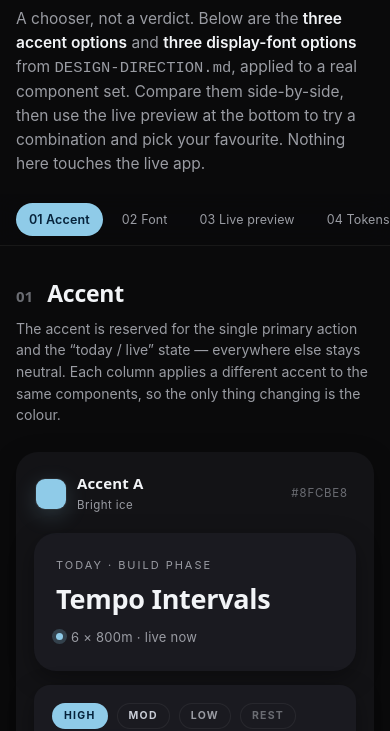
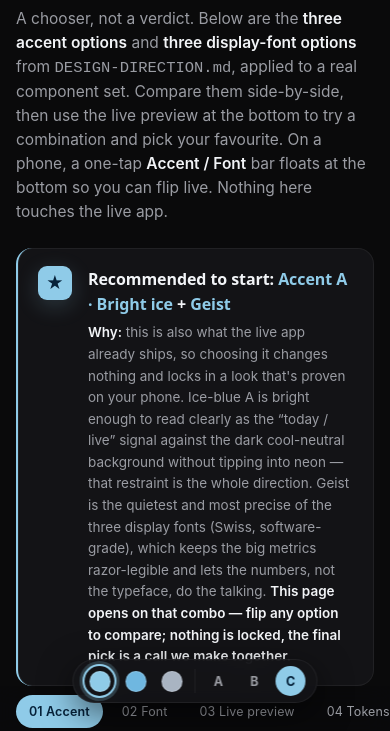
Before and after one commit to BitingLettuce66/sah-elite-performance, a website: page public/styleguide/index.html in a window 390 px wide. Shown: the part 127-858 px from the top of the page. Drawn offline with Linux system fonts and the light colour scheme; a web font is replaced by a local one.

Commit message:
Styleguide: recommendation callout + phone flip-bar
- Lead with a recommended-to-start combo (Accent A · Bright ice + Geist) as a
  callout and ★ Rec badges on those rows; page now opens on that pairing.
- Add a phone-only floating Accent/Font flip-bar (fixed bottom) so the picker
  stays reachable once the sidebar controls scroll away.
- Single delegated handler + syncGroup() keep the sidebar and flip-bar in sync
  (.on + aria-pressed) across both control sets.

Co-Authored-By: Claude Opus 4.8 <noreply@anthropic.com>

```diff
--- a/public/styleguide/index.html
+++ b/public/styleguide/index.html
@@ -457,10 +457,51 @@
       .section{padding:30px 0 6px;}
     }
 
+    /* ===================================================================
+       RECOMMENDATION + PHONE FLIP BAR (added 23 Jun — finish the chooser)
+       =================================================================== */
+    .rec-callout{display:flex;gap:16px;align-items:flex-start;background:var(--surface-1);
+      border-radius:var(--r-md);padding:18px 20px;margin:6px 0 0;
+      box-shadow:inset 0 0 0 1px var(--hairline);border-left:2px solid var(--accent);}
+    .rec-callout .rec-star{flex:none;width:34px;height:34px;border-radius:9px;display:grid;place-items:center;
+      background:var(--accent);color:var(--accent-ink);font-size:17px;box-shadow:var(--shadow-glow);}
+    .rec-callout h3{font-family:var(--display);font-weight:600;font-size:16px;margin:1px 0 6px;letter-spacing:-.005em;}
+    .rec-callout h3 b{color:var(--accent);font-weight:600;}
+    .rec-callout p{margin:0;font-size:13.5px;line-height:1.6;color:var(--muted);max-width:760px;}
+    .rec-callout p strong{color:var(--text);font-weight:600;}
+
+    /* ★ Recommended chip on the recommended choice rows */
+    .rec-badge{display:inline-block;font-size:9.5px;font-weight:700;letter-spacing:.1em;text-transform:uppercase;
+      color:var(--accent-ink);background:var(--accent);border-radius:999px;padding:2px 7px;margin-left:8px;
+      vertical-align:middle;font-family:var(--body);}
+
+    /* Floating one-tap flip bar — only on narrow (phone) screens, where the
+       sidebar controls scroll out of view. Fixed above the bottom edge. */
+    .flip-bar{display:none;}
+    @media (max-width:880px){
+      .flip-bar{display:flex;position:fixed;left:50%;bottom:14px;transform:translateX(-50%);z-index:50;
+        gap:10px;align-items:center;background:rgba(20,20,23,.92);backdrop-filter:blur(14px);
+        border-radius:999px;padding:7px 12px;box-shadow:0 10px 34px rgba(0,0,0,.55),inset 0 0 0 1px var(--hairline);
+        max-width:calc(100vw - 20px);overflow:hidden;}
+      .flip-bar .fb-group{display:flex;gap:6px;align-items:center;}
+      .flip-bar .fb-label{font-size:9.5px;letter-spacing:.12em;text-transform:uppercase;color:var(--faint);}
+      @media (max-width:400px){ .flip-bar .fb-label{display:none;} .flip-bar{gap:8px;} }
+      .flip-bar .fb-sep{width:1px;height:24px;background:var(--hairline);flex:none;}
+      .flip-bar button{border:none;cursor:pointer;font-family:var(--body);color:var(--muted);
+        background:transparent;border-radius:50%;width:30px;height:30px;display:grid;place-items:center;
+        font-size:12.5px;font-weight:700;padding:0;transition:transform .12s ease;}
+      .flip-bar button:active{transform:scale(.88);}
+      .flip-bar .fb-accent button .fb-dot{width:21px;height:21px;border-radius:50%;
+        box-shadow:inset 0 0 0 1px rgba(255,255,255,.16);display:block;}
+      .flip-bar .fb-accent button.on{box-shadow:0 0 0 2px var(--accent),0 0 0 5px var(--accent-glow);}
+      .flip-bar .fb-font button.on{color:var(--accent-ink);background:var(--accent);}
+      .flip-bar button:focus-visible{outline:none;box-shadow:0 0 0 3px var(--accent-glow);}
+    }
+
     @media (prefers-reduced-motion:reduce){ *{animation:none!important;transition:none!important;} }
   </style>
 </head>
-<body data-accent="A" data-font="A">
+<body data-accent="A" data-font="C">
 
   <a class="skip-link" href="#content">Skip to content</a>
 
@@ -471,8 +512,22 @@
       <p class="page-sub">A chooser, not a verdict. Below are the <strong>three accent options</strong> and
       <strong>three display-font options</strong> from <code>DESIGN-DIRECTION.md</code>, applied to a real component set.
       Compare them side-by-side, then use the live preview at the bottom to try a combination and pick your favourite.
-      Nothing here touches the live app.</p>
+      On a phone, a one-tap <strong>Accent / Font</strong> bar floats at the bottom so you can flip live. Nothing here touches the live app.</p>
     </header>
+
+    <!-- Recommendation (added 23 Jun) — a default to start from, not a lock-in -->
+    <div class="rec-callout">
+      <span class="rec-star" aria-hidden="true">★</span>
+      <div>
+        <h3>Recommended to start: <b>Accent A · Bright ice</b> + <b>Geist</b></h3>
+        <p><strong>Why:</strong> this is also what the live app already ships, so choosing it changes nothing and locks in a
+        look that's proven on your phone. Ice-blue A is bright enough to read clearly as the “today / live” signal against the
+        dark cool-neutral background without tipping into neon — that restraint is the whole direction. Geist is the quietest
+        and most precise of the three display fonts (Swiss, software-grade), which keeps the big metrics razor-legible and lets
+        the numbers, not the typeface, do the talking. <strong>This page opens on that combo — flip any option to compare;
+        nothing is locked, the final pick is a call we make together.</strong></p>
+      </div>
+    </div>
   </div>
 
   <!-- In-page section nav (sticky) — scrollspy-highlighted -->
@@ -659,7 +714,7 @@
             <div class="choices" id="accent-choices" role="group" aria-label="Accent">
               <button class="choice on" type="button" data-accent-pick="A" aria-pressed="true">
                 <span class="dot" style="background:#8FCBE8"></span>
-                <span><span class="ch-name">A · Bright ice</span><span class="ch-desc">#8FCBE8</span></span>
+                <span><span class="ch-name">A · Bright ice<span class="rec-badge">★ Rec</span></span><span class="ch-desc">#8FCBE8</span></span>
                 <span class="tick" aria-hidden="true">✓</span>
               </button>
               <button class="choice" type="button" data-accent-pick="B" aria-pressed="false">
@@ -678,7 +733,7 @@
           <div class="ctrl-group">
             <span class="label">Display font</span>
             <div class="choices" id="font-choices" role="group" aria-label="Display font">
-              <button class="choice font-choice on" type="button" data-font-pick="A" aria-pressed="true" style="font-family:'Space Grotesk',sans-serif">
+              <button class="choice font-choice" type="button" data-font-pick="A" aria-pressed="false" style="font-family:'Space Grotesk',sans-serif">
                 <span><span class="ch-name">Space Grotesk</span><span class="ch-desc" style="font-family:var(--body)">A · geometric / technical</span></span>
                 <span class="tick" aria-hidden="true">✓</span>
               </button>
@@ -686,8 +741,8 @@
                 <span><span class="ch-name">Hanken Grotesk</span><span class="ch-desc" style="font-family:var(--body)">B · warm / friendly</span></span>
                 <span class="tick" aria-hidden="true">✓</span>
               </button>
-              <button class="choice font-choice" type="button" data-font-pick="C" aria-pressed="false" style="font-family:'Geist',sans-serif">
-                <span><span class="ch-name">Geist</span><span class="ch-desc" style="font-family:var(--body)">C · neutral / Swiss</span></span>
+              <button class="choice font-choice on" type="button" data-font-pick="C" aria-pressed="true" style="font-family:'Geist',sans-serif">
+                <span><span class="ch-name">Geist<span class="rec-badge">★ Rec</span></span><span class="ch-desc" style="font-family:var(--body)">C · neutral / Swiss</span></span>
                 <span class="tick" aria-hidden="true">✓</span>
               </button>
             </div>
@@ -696,13 +751,13 @@
           <div class="readout">
             <span class="label">Your pick</span>
             Accent <span class="pick" id="ro-accent">A · Bright ice</span> <code id="ro-hex">#8FCBE8</code><br>
-            Font <span class="pick" id="ro-font">Space Grotesk</span>
+            Font <span class="pick" id="ro-font">Geist</span>
           </div>
         </div>
 
         <!-- Phone -->
         <div>
-          <div class="phone" id="phone" data-accent="A" data-font="A">
+          <div class="phone" id="phone" data-accent="A" data-font="C">
             <div class="phone-top">
               <div class="phone-avatar">S</div>
               <div class="phone-brand">SAH <span>ELITE</span></div>
@@ -1036,6 +1091,23 @@
     <p class="foot">Self-contained chooser + reference · served at <code>/styleguide/</code> · the live app is untouched.</p>
   </div>
 
+  <!-- One-tap flip bar — phone screens only (added 23 Jun). Stays in sync with the sidebar controls. -->
+  <div class="flip-bar" id="flip-bar" role="group" aria-label="Quick theme flip">
+    <div class="fb-group fb-accent">
+      <span class="fb-label">Accent</span>
+      <button type="button" class="on" data-accent-pick="A" aria-label="Accent A · bright ice" aria-pressed="true"><span class="fb-dot" style="background:#8FCBE8"></span></button>
+      <button type="button" data-accent-pick="B" aria-label="Accent B · deeper" aria-pressed="false"><span class="fb-dot" style="background:#6FB7E0"></span></button>
+      <button type="button" data-accent-pick="C" aria-label="Accent C · near-platinum" aria-pressed="false"><span class="fb-dot" style="background:#A9B4C2"></span></button>
+    </div>
+    <span class="fb-sep" aria-hidden="true"></span>
+    <div class="fb-group fb-font">
+      <span class="fb-label">Font</span>
+      <button type="button" data-font-pick="A" aria-label="Font A · Space Grotesk" aria-pressed="false">A</button>
+      <button type="button" data-font-pick="B" aria-label="Font B · Hanken Grotesk" aria-pressed="false">B</button>
+      <button type="button" class="on" data-font-pick="C" aria-label="Font C · Geist" aria-pressed="true">C</button>
+    </div>
+  </div>
+
   <!-- Copy confirmation — announced to screen readers -->
   <div class="copy-toast" id="copy-toast" role="status" aria-live="polite">
     <span class="toast"><svg class="t-ic" viewBox="0 0 24 24" fill="none" stroke="currentColor" stroke-width="2.2" stroke-linecap="round" stroke-linejoin="round" aria-hidden="true"><path d="M20 6L9 17l-5-5"/></svg><span id="copy-toast-text"></span></span>
@@ -1048,31 +1120,35 @@
       var accentHex   = { A:'#8FCBE8', B:'#6FB7E0', C:'#A9B4C2' };
       var fontNames   = { A:'Space Grotesk', B:'Hanken Grotesk', C:'Geist' };
 
-      function setActive(container, attr, value){
-        container.querySelectorAll('button').forEach(function(b){
+      // Toggle the .on / aria-pressed state on EVERY control that picks this axis —
+      // the sidebar choices AND the floating flip bar — so they never disagree.
+      function syncGroup(attr, value){
+        document.querySelectorAll('[' + attr + ']').forEach(function(b){
           var on = b.getAttribute(attr) === value;
           b.classList.toggle('on', on);
           b.setAttribute('aria-pressed', on ? 'true' : 'false');
         });
       }
-
-      document.getElementById('accent-choices').addEventListener('click', function(e){
-        var btn = e.target.closest('[data-accent-pick]'); if(!btn) return;
-        var v = btn.getAttribute('data-accent-pick');
+      function setAccent(v){
         phone.setAttribute('data-accent', v);
-        document.body.setAttribute('data-accent', v);   // re-theme the reference library too
-        setActive(this, 'data-accent-pick', v);
+        document.body.setAttribute('data-accent', v);    // re-theme the reference library too
+        syncGroup('data-accent-pick', v);
         document.getElementById('ro-accent').textContent = accentNames[v];
         document.getElementById('ro-hex').textContent = accentHex[v];
-      });
+      }
+      function setFont(v){
+        phone.setAttribute('data-font', v);
+        document.body.setAttribute('data-font', v);       // re-theme the reference library too
+        syncGroup('data-font-pick', v);
+        document.getElementById('ro-font').textContent = fontNames[v];
+      }
 
-      document.getElementById('font-choices').addEventListener('click', function(e){
-        var btn = e.target.closest('[data-font-pick]'); if(!btn) return;
-        var v = btn.getAttribute('data-font-pick');
-        phone.setAttribute('data-font', v);
-        document.body.setAttribute('data-font', v);      // re-theme the reference library too
-        setActive(this, 'data-font-pick', v);
-        document.getElementById('ro-font').textContent = fontNames[v];
+      // One delegated listener covers the sidebar controls and the flip bar.
+      document.addEventListener('click', function(e){
+        var a = e.target.closest('[data-accent-pick]');
+        if(a){ setAccent(a.getAttribute('data-accent-pick')); return; }
+        var f = e.target.closest('[data-font-pick]');
+        if(f){ setFont(f.getAttribute('data-font-pick')); return; }
       });
 
       /* ---- Click-to-copy any [data-copy] (token swatches, hex chips) ---- */
```
